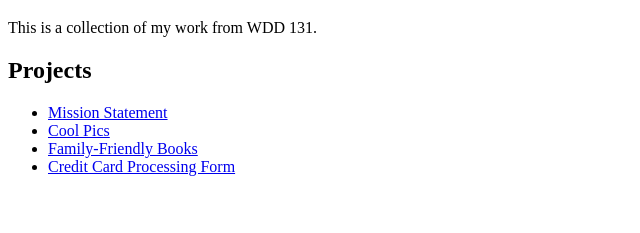
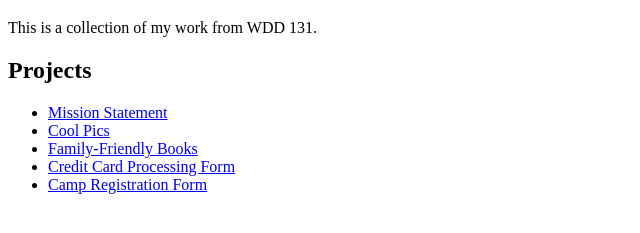
Before and after one commit to leglerisaac/wdd131, a plain HTML site: page index.html in a window 1280 px wide. Shown: the part 87-320 px from the top of the page, without its empty margins (0-640 px from the left). Drawn offline with Linux system fonts and the light colour scheme.

Commit message:
added favicon

```diff
--- a/index.html
+++ b/index.html
@@ -6,8 +6,9 @@
     <title>WDD 131 Portfolio</title>
     <meta description="Portfolio of WDD 131 projects">
     <meta author="Isaac Legler">
+    <link rel="icon" href="favicon.png" type="image/png">
     <link rel="stylesheet" href="style.css">
-    <!-- <script src="script.js"></script> -->
+    <!-- <script src="script.js" defer></script> -->
 </head>
 <body>
     <header>Isaac Legler: WDD 131 portfolio</header>
@@ -21,6 +22,7 @@
                 <li><a href="coolpics/index.html">Cool Pics</a></li>
                 <li><a href="blog/index.html">Family-Friendly Books</a></li>
                 <li><a href="creditcard/index.html">Credit Card Processing Form</a></li>
+                <li><a href="register/index.html">Camp Registration Form</a></li>
             </ul>
         </section>
     </main>
```
Also changed, not shown: favicon.png (added).
